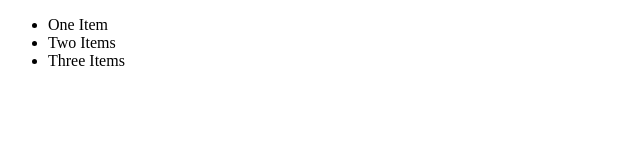
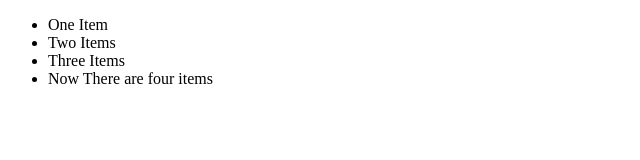
Before and after one commit to AbeMont/GitHub-Practice-2-Users-, a plain HTML site: page index.html in a window 1280 px wide. Shown: the whole page, without its empty margins (0-640 px from the left). Drawn offline with Linux system fonts and the light colour scheme.

Commit message:
Added Fourth item on list

```diff
--- a/index.html
+++ b/index.html
@@ -9,6 +9,7 @@
       <li>One Item</li>
       <li>Two Items</li>
       <li>Three Items</li>
+      <li>Now There are four items</li>
     </ul>
   </body>
 </html>
```
